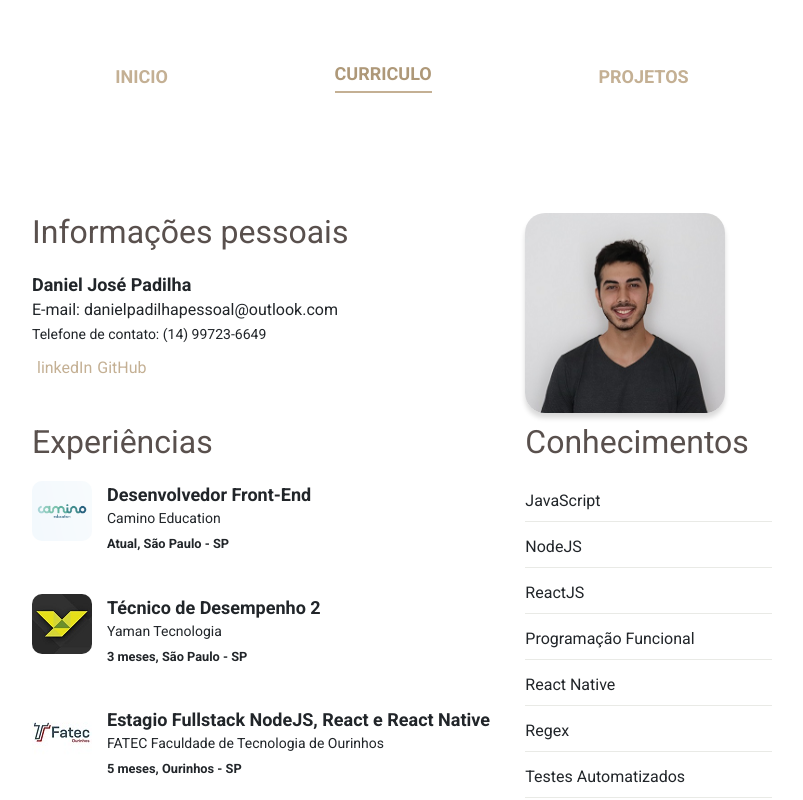
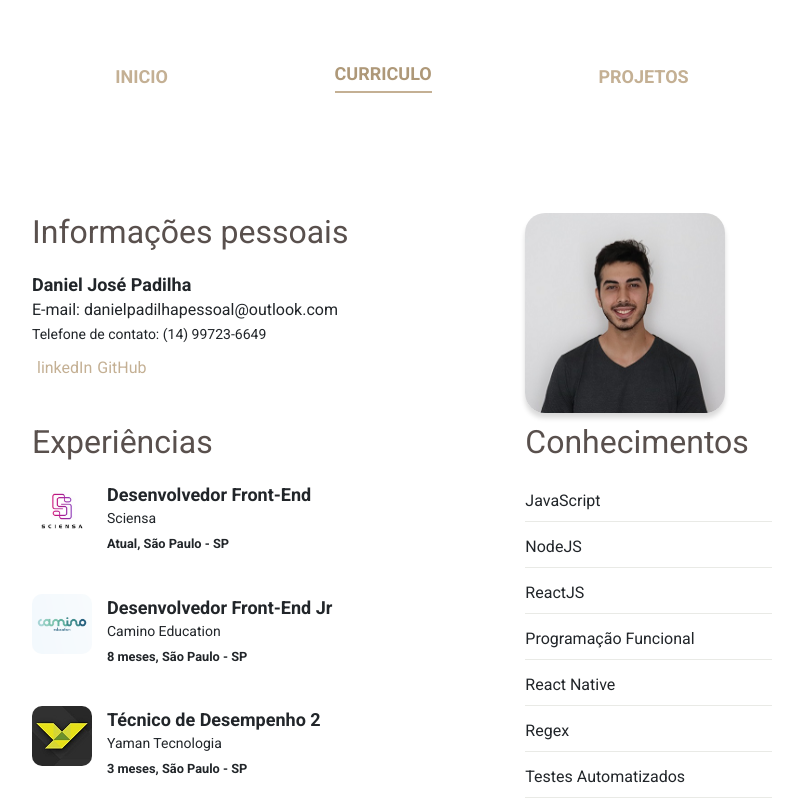
Before and after one commit to danjosepad/Portifolio, a React (Create React App) app: page /curriculo in a window 1280 px wide. Shown: the top 800 px of the page, without its empty margins (238-1041 px from the left). Built offline with nearby package versions, Linux system fonts and the light colour scheme.

Commit message:
feat: added sciensa to portfolio

```diff
--- a/src/pages/Curriculum/index.jsx
+++ b/src/pages/Curriculum/index.jsx
@@ -9,6 +9,7 @@ import { Helmet } from 'react-helmet';
 
 import yamanLogo from '../../assets/yamanLogo.png';
 import caminoLogo from '../../assets/CaminoLogo.png';
+import sciensaLogo from '../../assets/sciensaLogo.jpeg';
 import fatecOurinhosLogo from '../../assets/fatecOurinhosLogo.jpg';
 import rocketseatLogo from '../../assets/rocketseatLogo.jpg';
 import udemyLogo from '../../assets/udemyLogo.jpg';
@@ -59,11 +60,20 @@ export default function Curriculo() {
           <h2>Experiências</h2>
 
           <div className={styles.company}>
+            <img src={sciensaLogo} alt="Sciensa" />
+            <div className={styles.details}>
+              <strong>Desenvolvedor Front-End</strong>
+              <p>Sciensa</p>
+              <small>Atual, São Paulo - SP</small>
+            </div>
+          </div>
+
+          <div className={styles.company}>
             <img src={caminoLogo} alt="Camino Education" />
             <div className={styles.details}>
-              <strong>Desenvolvedor Front-End</strong>
+              <strong>Desenvolvedor Front-End Jr</strong>
               <p>Camino Education</p>
-              <small>Atual, São Paulo - SP</small>
+              <small>8 meses, São Paulo - SP</small>
             </div>
           </div>
 
@@ -82,10 +92,11 @@ export default function Curriculo() {
             <div className={styles.details}>
               <strong>Estagio Fullstack NodeJS, React e React Native</strong>
               <p>FATEC Faculdade de Tecnologia de Ourinhos</p>
-              <small>5 meses, Ourinhos - SP</small>
+              <small>11 meses, Ourinhos - SP</small>
             </div>
           </div>
         </div>
+
         <div className={styles.education}>
           <h2>Formação Academica</h2>
           <div className={styles.institution}>
--- a/src/pages/Home/index.jsx
+++ b/src/pages/Home/index.jsx
@@ -56,9 +56,8 @@ export default function Home() {
           {' '}
           Desenvolvi meus primeiros projetos com Javascript no inicio do ano de
           2019 e fiquei fascinado pela praticidade e o quão poderosa ela é.
-          Desde então, procurei aprender as melhores formas de utilizá-la, e
-          pude encontrar a Stack React, React Native e NodeJS, da qual sempre
-          utilizo em meus projetos.
+          Desde então, procurei aprender as melhores formas de utilizá-la, como
+          ReactJS, React Native, NodeJS, entre outros.
         </p>
 
         <div>
@@ -92,6 +91,7 @@ export default function Home() {
           >
             <img src={reactLogo} alt="ReactJS" />
             <h3>React</h3>
+            <small>Conhecimentos avançados na biblioteca</small>
             <small>React Hooks</small>
             <small>Redux</small>
             <small>Testes com Cypress e Jest</small>
```
Also changed, not shown: src/assets/sciensaLogo.jpeg (added).
